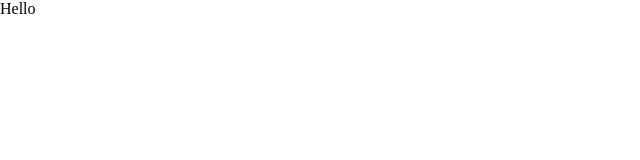
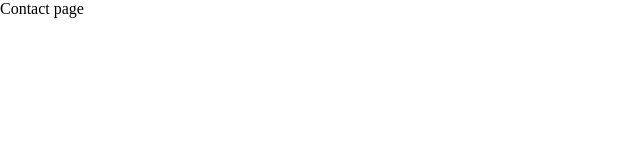
Before and after one commit to Aniketraj05/box-office-app, a React (Create React App) app: page /contact in a window 1280 px wide. Shown: the top 160 px of the page, without its empty margins (0-640 px from the left). Built offline with nearby package versions, Linux system fonts and the light colour scheme.

Commit message:
Installed react-router-dom, Added some pages, updated package.json

```diff
--- a/package.json
+++ b/package.json
@@ -3,11 +3,9 @@
   "version": "0.1.0",
   "private": true,
   "dependencies": {
-    "@testing-library/jest-dom": "^5.16.5",
-    "@testing-library/react": "^13.4.0",
-    "@testing-library/user-event": "^13.5.0",
     "react": "^18.2.0",
     "react-dom": "^18.2.0",
+    "react-router-dom": "^6.11.2",
     "react-scripts": "5.0.1",
     "web-vitals": "^2.1.4",
     "workbox-background-sync": "^6.6.0",
--- a/src/App.js
+++ b/src/App.js
@@ -1,5 +1,20 @@
+import { BrowserRouter, Routes, Route } from "react-router-dom";
+import Home from "./pages/Home";
+import Contact from "./pages/Contact";
+import NoMatch from "./pages/NoMatch";
+
 function App() {
-  return <div className="app">Hello</div>;
+  return (
+    <div className="app">
+      <BrowserRouter>
+        <Routes>
+          <Route path="/" element={<Home />} />
+          <Route path="/contact" element={<Contact />} />
+          <Route path="*" element={<NoMatch />} />
+        </Routes>
+      </BrowserRouter>
+    </div>
+  );
 }
 
 export default App;
--- /dev/null
+++ b/src/pages/Contact.js
@@ -0,0 +1,7 @@
+import React from "react";
+
+const Contact = () => {
+  return <div>Contact page</div>;
+};
+
+export default Contact;
--- /dev/null
+++ b/src/pages/Home.js
@@ -0,0 +1,7 @@
+import React from "react";
+
+const Home = () => {
+  return <div>Home page</div>;
+};
+
+export default Home;
--- /dev/null
+++ b/src/pages/NoMatch.js
@@ -0,0 +1,7 @@
+import React from "react";
+
+const NoMatch = () => {
+  return <div>This page was not found.</div>;
+};
+
+export default NoMatch;
```
Also changed, not shown: 1 other file (tests, documents, lock files or other folders).
